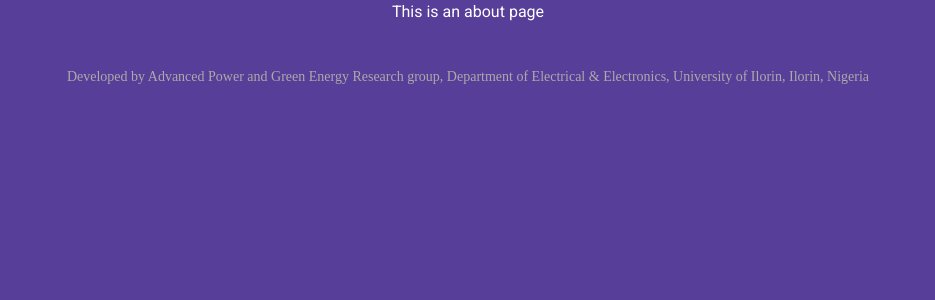
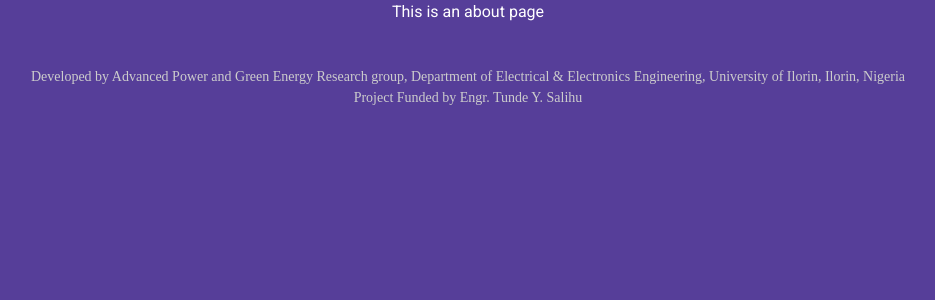
Before and after one commit to dare-mcadewole/solar-charge-controller, a Vue app: page /about in a window 1280 px wide. Shown: the top 300 px of the page, without its empty margins (172-1107 px from the left). Built offline with nearby package versions, Linux system fonts and the light colour scheme; a web font is replaced by a local one.

Commit message:
refactor(footer):add extra footnotes

```diff
--- a/src/App.vue
+++ b/src/App.vue
@@ -4,8 +4,9 @@
     <footer>
       <p>
        Developed by Advanced Power and Green Energy Research group, Department of Electrical &amp;
-       Electronics, University of Ilorin, Ilorin, Nigeria
+       Electronics Engineering, University of Ilorin, Ilorin, Nigeria
       </p>
+      <p align="center">Project Funded by Engr. Tunde Y. Salihu</p>
     </footer>
   </div>
 </template>
@@ -49,7 +50,7 @@
 footer {
   margin-top: 3em;
   font-family: 'Google Sans' !important;
-  color: #AAA;
+  color: #CCC;
   font-size: 14px;
 }
 </style>
```
